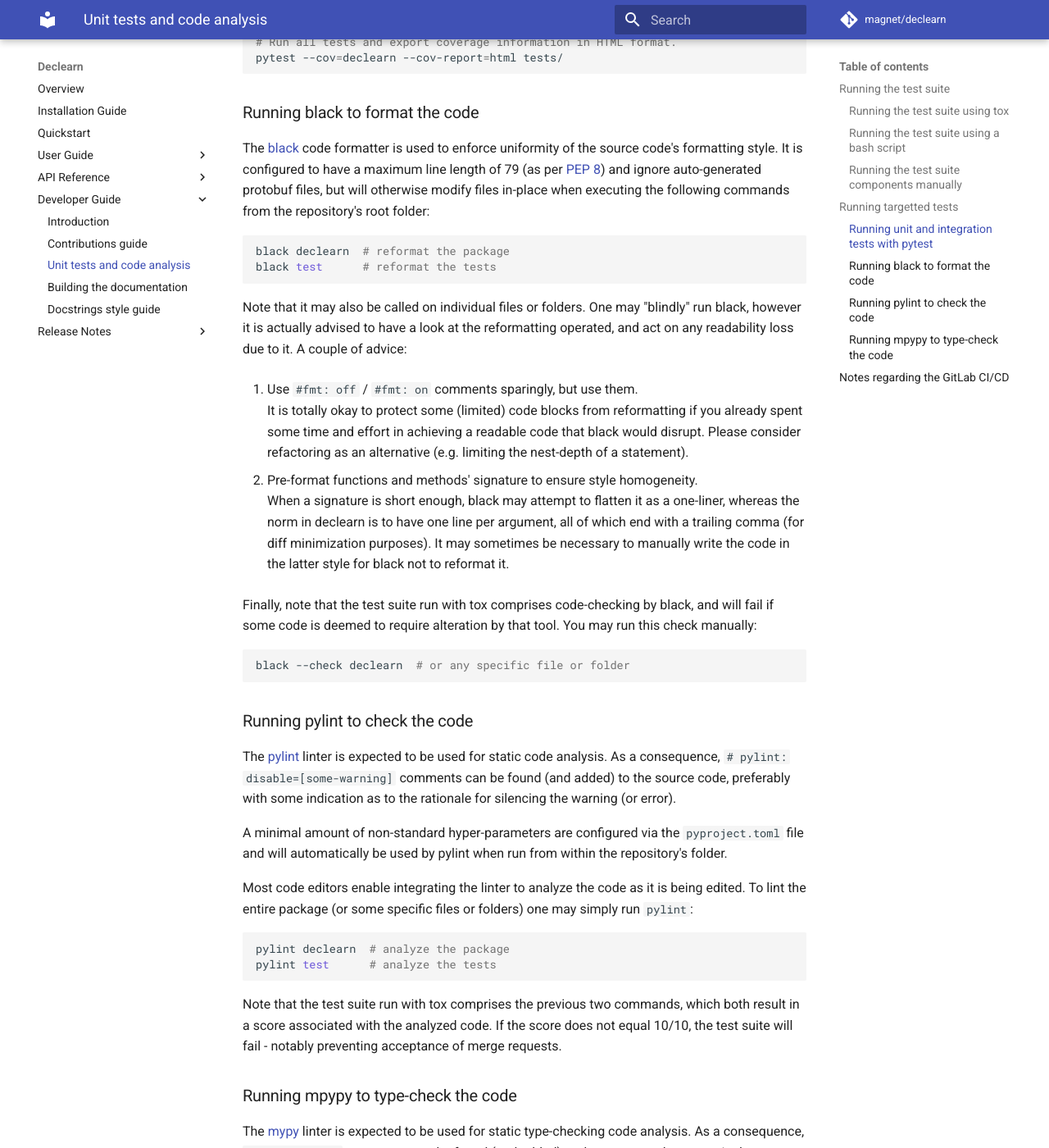
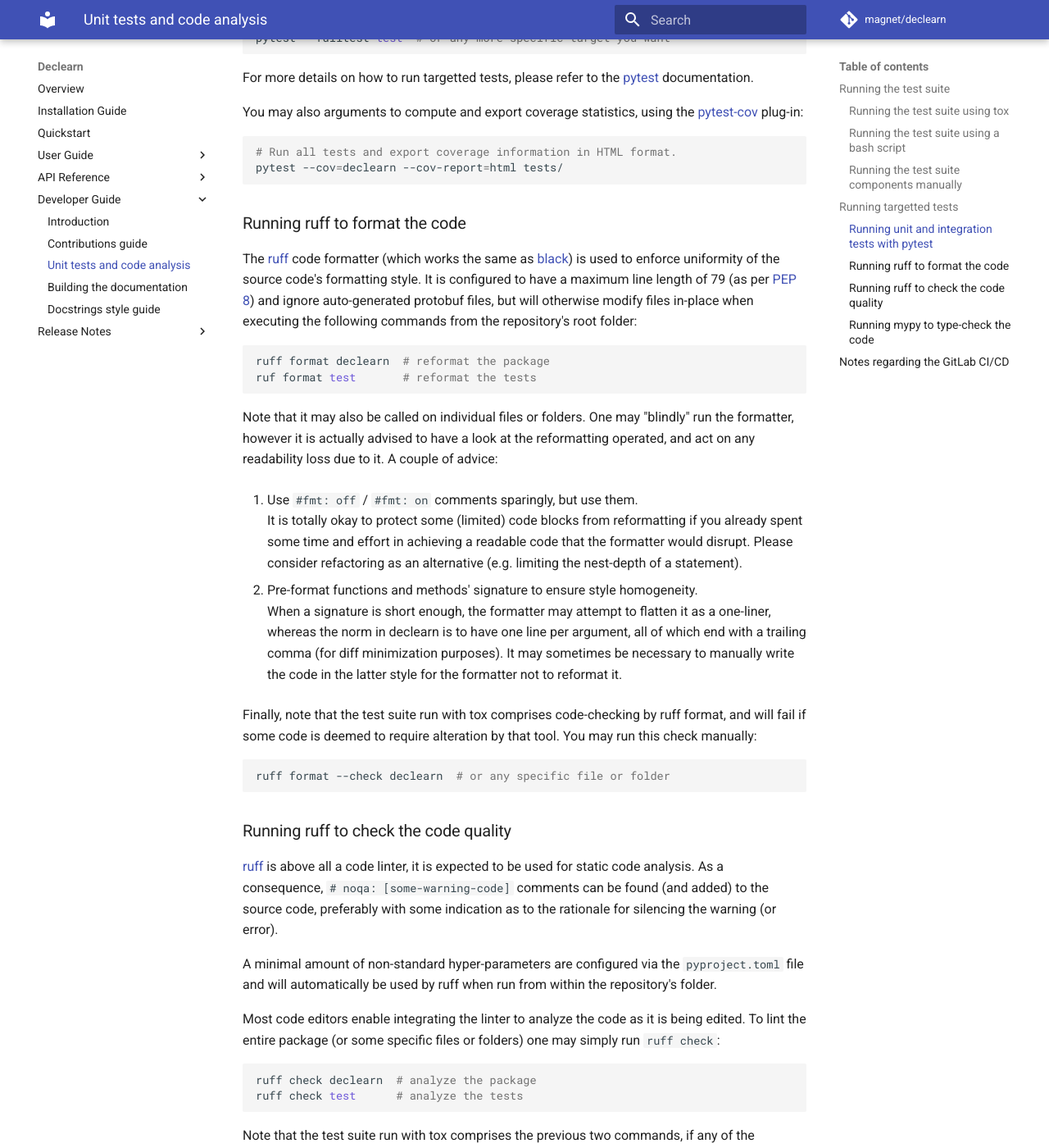
Before and after one commit to DecLearn/declearn, an MkDocs documentation site: the page built from docs/devs-guide/tests.md, in a window 1280 px wide and 1400 px high, scrolled down 2328 px. Shown: the whole window at 82% size. Built offline with MkDocs 1.6.1 and Material for MkDocs 9.7.7, drawn with Linux system fonts in a browser that asks for light colours; the version menu is left out; some of the changed text lies outside the part shown.

Commit message:
update documentation with new tools

````diff
--- a/docs/devs-guide/tests.md
+++ b/docs/devs-guide/tests.md
@@ -1,33 +1,32 @@
 # Unit tests and code analysis
 
-Unit tests, as well as more-involved functional ones, are implemented under
-the `test/` folder of the declearn gitlab repository. Integration tests are
-isolated in the `test/functional/` subfolder to enable one to easily exclude
-them in order to run unit tests only.
+Unit tests, as well as more-involved functional ones, are implemented under the
+`test/` folder of the declearn gitlab repository. Integration tests are isolated
+in the `test/functional/` subfolder to enable one to easily exclude them in
+order to run unit tests only.
 
-Tests are implemented using the [PyTest](https://docs.pytest.org) framework,
-as well as some third-party plug-ins that are automatically installed with
-the package when using `pip install declearn[tests]`.
+Tests are implemented using the [PyTest](https://docs.pytest.org) framework, as
+well as some third-party plug-ins that are automatically installed with the
+package when using `pip install declearn[tests]`.
 
 Additionally, code analysis tools are configured through the `pyproject.toml`
 file, and used to control code quality upon merging to the main branch. These
-tools are [black](https://github.com/psf/black) for code formatting,
-[pylint](https://pylint.pycqa.org/) for overall static code analysis and
-[mypy](https://mypy.readthedocs.io/) for static type-cheking.
-
+tools are [ruff](https://github.com/astral-sh/ruff) for overall static code
+analysis and code formatting, and [mypy](https://mypy.readthedocs.io/) for
+static type-cheking.
 
 ## Running the test suite
 
 ### Running the test suite using tox
 
-The third-party [tox](https://tox.wiki/en/latest/) tool may be used to run
-the entire test suite within a dedicated virtual environment. Simply run `tox`
-from the commandline with the root repo folder as working directory. You may
+The third-party [tox](https://tox.wiki/en/latest/) tool may be used to run the
+entire test suite within a dedicated virtual environment. Simply run `tox` from
+the commandline with the root repo folder as working directory. You may
 optionally specify the python version(s) with which you want to run tests.
 
 ```bash
-tox           # run with default python 3.8
-tox -e py310  # override to use python 3.10
+tox           # run with default python 3.11
+tox -e py312  # override to use python 3.12
 ```
 
 Note that additional parameters for `pytest` may be passed as well, by adding
@@ -40,6 +39,7 @@ tox [tox options] -- --fulltest
 ```
 
 You may alternatively trigger some specific categories of tests, using one of:
+
 ```bash
 tox -e py{version}-tests       # run unit and integration tests
 tox -e py{version}-lint_code   # run static code analysis on the source code
@@ -47,20 +47,21 @@ tox -e py{version}-lint_tests  # run static code analysis on the tests' code
 ```
 
 Note that calling all three commands is equivalent to running the basic
-`tox -e py{version}` job and is somewhat less efficient, as an isolated
-virtual environment will be created for each and every one of them (in
-spite of containing the same package and dependencies).
+`tox -e py{version}` job and is somewhat less efficient, as an isolated virtual
+environment will be created for each and every one of them (in spite of
+containing the same package and dependencies).
 
 ### Running the test suite using a bash script
 
 Under the hood, `tox` makes calls to the `scripts/run_tests.sh` bash script,
-where the categories of tests and associate commands are defined. End-users
-may skip the build isolation offered by tox and call that script directly;
-it is however not advised as it will require you to first install declearn
-(_not_ in editable mode for tests' code's linting) and will not protect you
-from side effects of packages pre-installed in your current python environment.
+where the categories of tests and associate commands are defined. End-users may
+skip the build isolation offered by tox and call that script directly; it is
+however not advised as it will require you to first install declearn (_not_ in
+editable mode for tests' code's linting) and will not protect you from side
+effects of packages pre-installed in your current python environment.
 
 If you want to call that script, call one of:
+
 ```bash
 bash scripts/run_tests.sh lint_code
 bash scripts/run_tests.sh lint_tests
@@ -74,13 +75,18 @@ provided as part of its internal documentation.
 
 ### Running the test suite components manually
 
-You may prefer to run test suite components manually, e.g. because you want
-to investigate a specific type of test or run tests for a single part of the
-code (notably when something fails and requires fixing). To do so, please
-refer to the next section about running targetted tests by manually calling
-the various tools that make up the test suite.
+You may prefer to run test suite components manually, e.g. because you want to
+investigate a specific type of test or run tests for a single part of the code
+(notably when something fails and requires fixing). To do so, please refer to
+the next section about running targetted tests by manually calling the various
+tools that make up the test suite.
 
 ## Running targetted tests
+
+In this section, it is assumed that you are in a dedicated Python (virtual)
+environment with the test/lint tools installed.
+If you use uv to manage the project, you can prefix all the following commands
+by `uv run` (e.g. `uv run pytest [args]` instead of `pytest [args]`).
 
 ### Running unit and integration tests with pytest
 
@@ -103,9 +109,9 @@ pytest test/functional/test_regression.py
 ```
 
 Note that by default, some test scenarios that are considered somewhat
-superfluous~redundant will be skipped in order to save time. To avoid
-skipping these, and therefore run a more complete test suite, add the
-`--fulltest` option to pytest:
+superfluous~redundant will be skipped in order to save time. To avoid skipping
+these, and therefore run a more complete test suite, add the `--fulltest` option
+to pytest:
 
 ```bash
 pytest --fulltest test  # or any more-specific target you want
@@ -122,98 +128,105 @@ You may also arguments to compute and export coverage statistics, using the
 pytest --cov=declearn --cov-report=html tests/
 ```
 
-### Running black to format the code
+### Running ruff to format the code
 
-The [black](https://github.com/psf/black) code formatter is used to enforce
-uniformity of the source code's formatting style. It is configured to have
-a maximum line length of 79 (as per [PEP 8](https://peps.python.org/pep-0008/))
-and ignore auto-generated protobuf files, but will otherwise modify files
-in-place when executing the following commands from the repository's root
-folder:
+The [ruff](https://github.com/astral-sh/ruff) code formatter (which works the
+same as [black](https://github.com/psf/black)) is used to enforce uniformity of
+the source code's formatting style. It is configured to have a maximum line
+length of 79 (as per [PEP 8](https://peps.python.org/pep-0008/)) and ignore
+auto-generated protobuf files, but will otherwise modify files in-place when
+executing the following commands from the repository's root folder:
 
 ```bash
-black declearn  # reformat the package
-black test      # reformat the tests
+ruff format declearn  # reformat the package
+ruf format test       # reformat the tests
 ```
 
-Note that it may also be called on individual files or folders.
-One may "blindly" run black, however it is actually advised to have a look
-at the reformatting operated, and act on any readability loss due to it. A
-couple of advice:
+Note that it may also be called on individual files or folders. One may
+"blindly" run the formatter, however it is actually advised to have a look at
+the reformatting operated, and act on any readability loss due to it. A couple
+of advice:
 
-1. Use `#fmt: off` / `#fmt: on` comments sparingly, but use them.
-<br/>It is totally okay to protect some (limited) code blocks from
-reformatting if you already spent some time and effort in achieving a
-readable code that black would disrupt. Please consider refactoring as
-an alternative (e.g. limiting the nest-depth of a statement).
+1. Use `#fmt: off` / `#fmt: on` comments sparingly, but use them. <br/>It is
+   totally okay to protect some (limited) code blocks from reformatting if you
+   already spent some time and effort in achieving a readable code that the
+   formatter would disrupt. Please consider refactoring as an alternative (e.g.
+   limiting the nest-depth of a statement).
 
 2. Pre-format functions and methods' signature to ensure style homogeneity.
-<br/>When a signature is short enough, black may attempt to flatten it as a
-one-liner, whereas the norm in declearn is to have one line per argument,
-all of which end with a trailing comma (for diff minimization purposes). It
-may sometimes be necessary to manually write the code in the latter style
-for black not to reformat it.
+   <br/>When a signature is short enough, the formatter may attempt to flatten
+   it as a one-liner, whereas the norm in declearn is to have one line per
+   argument, all of which end with a trailing comma (for diff minimization
+   purposes). It may sometimes be necessary to manually write the code in the
+   latter style for the formatter not to reformat it.
 
-Finally, note that the test suite run with tox comprises code-checking by
-black, and will fail if some code is deemed to require alteration by that
-tool. You may run this check manually:
+Finally, note that the test suite run with tox comprises code-checking by ruff
+format, and will fail if some code is deemed to require alteration by that tool.
+You may run this check manually:
 
 ```bash
-black --check declearn  # or any specific file or folder
+ruff format --check declearn  # or any specific file or folder
 ```
 
-### Running pylint to check the code
+### Running ruff to check the code quality
 
-The [pylint](https://pylint.pycqa.org/) linter is expected to be used for
-static code analysis. As a consequence, `# pylint: disable=[some-warning]`
-comments can be found (and added) to the source code, preferably with some
-indication as to the rationale for silencing the warning (or error).
+[ruff](https://github.com/astral-sh/ruff) is above all a code linter, it is
+expected to be used for static code analysis. As a consequence,
+`# noqa: [some-warning-code]` comments can be found (and added) to the source
+code, preferably with some indication as to the rationale for silencing the
+warning (or error).
 
 A minimal amount of non-standard hyper-parameters are configured via the
-`pyproject.toml` file and will automatically be used by pylint when run
-from within the repository's folder.
+`pyproject.toml` file and will automatically be used by ruff when run from
+within the repository's folder.
 
 Most code editors enable integrating the linter to analyze the code as it is
-being edited. To lint the entire package (or some specific files or folders)
-one may simply run `pylint`:
+being edited. To lint the entire package (or some specific files or folders) one
+may simply run `ruff check`:
 
 ```bash
-pylint declearn  # analyze the package
-pylint test      # analyze the tests
+ruff check declearn  # analyze the package
+ruff check test      # analyze the tests
 ```
 
-Note that the test suite run with tox comprises the previous two commands,
-which both result in a score associated with the analyzed code. If the score
-does not equal 10/10, the test suite will fail - notably preventing acceptance
-of merge requests.
+Note that the test suite run with tox comprises the previous two commands, if
+any of the commands fail, it prevent from accepting a merge request for example.
 
-### Running mpypy to type-check the code
+Note : Pylint was previously used in the project to lint the code, that is why
+you can still find Pylint-related comments in the codebase.
+Most of the important lints provided by Pylint are now included in the rules
+checked by ruff (Pylint rules, prefixed by `PL`, are activated in our ruff
+settings).
+Ruff allows to extend the set of lint rules that are considered, and the
+checks are executed much faster than using its predecessor.
+
+### Running mypy to type-check the code
 
 The [mypy](https://mypy.readthedocs.io/) linter is expected to be used for
 static type-checking code analysis. As a consequence, `# type: ignore` comments
 can be found (and added) to the source code, as sparingly as possible (mostly,
-to silence warnings about untyped third-party dependencies, false-positives,
-or locally on closure functions that are obvious enough to read from context).
+to silence warnings about untyped third-party dependencies, false-positives, or
+locally on closure functions that are obvious enough to read from context).
 
 Code should be type-hinted as much and as precisely as possible - so that mypy
-actually provides help in identifying (potential) errors and mistakes, with
-code clarity as final purpose, rather than being another linter to silence off.
+actually provides help in identifying (potential) errors and mistakes, with code
+clarity as final purpose, rather than being another linter to silence off.
 
-A minimal amount of parameters are configured via the `pyproject.toml` file,
-and some of the strictest rules are disabled as per their default value (e.g.
-Any expressions are authorized - but should be used sparingly).
+A minimal amount of parameters are configured via the `pyproject.toml` file, and
+some of the strictest rules are disabled as per their default value (e.g. Any
+expressions are authorized - but should be used sparingly).
 
 Most code editors enable integrating the linter to analyze the code as it is
-being edited. To lint the entire package (or some specific files or folders)
-one may simply run `mypy`:
+being edited. To lint the entire package (or some specific files or folders) one
+may simply run `mypy`:
 
 ```bash
 mypy declearn
 ```
 
 Note that the test suite run with tox comprises the previous command. If mypy
-identifies errors, the test suite will fail - notably preventing acceptance
-of merge requests.
+identifies errors, the test suite will fail - notably preventing acceptance of
+merge requests.
 
 ## Notes regarding the GitLab CI/CD
 
````
Also changed, not shown: docs/devs-guide/contribute.md (+149 -36 lines), docs/index.md (+1 -1 lines), docs/setup.md (+63 -40 lines).
